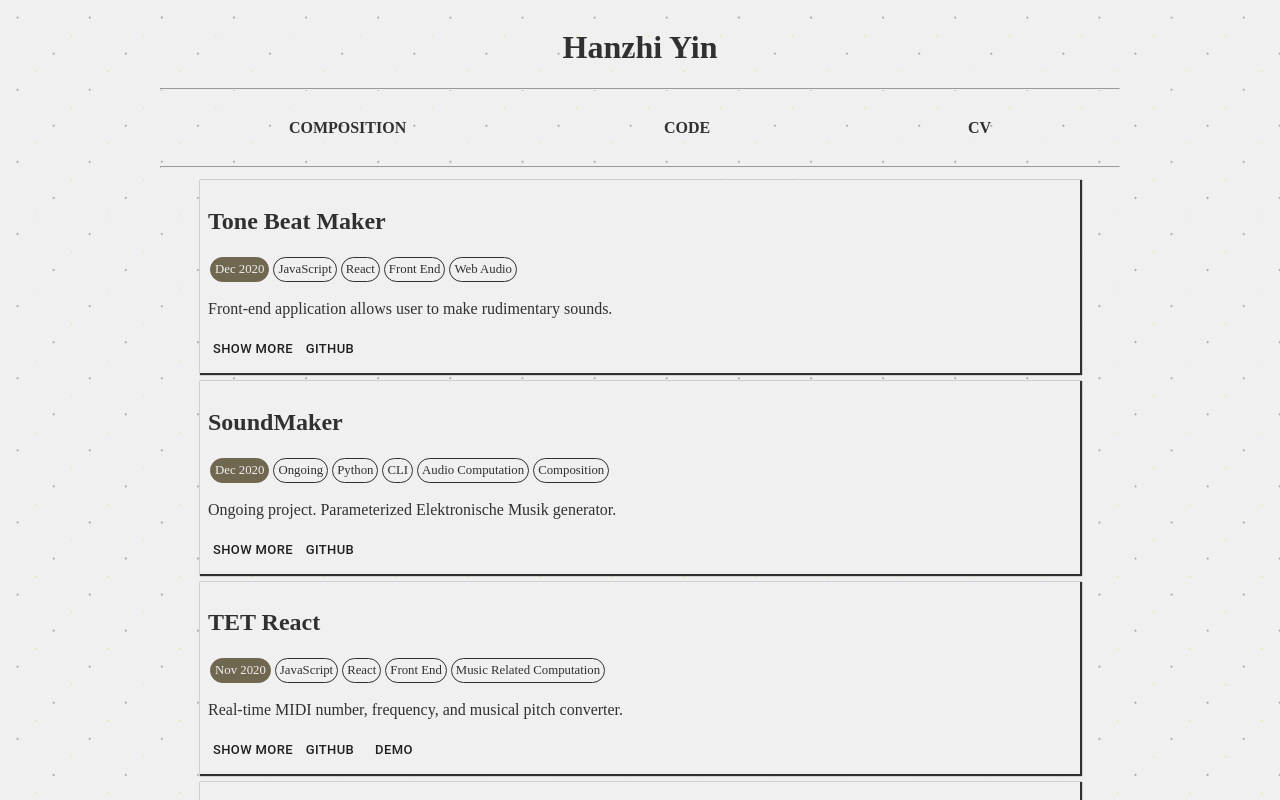
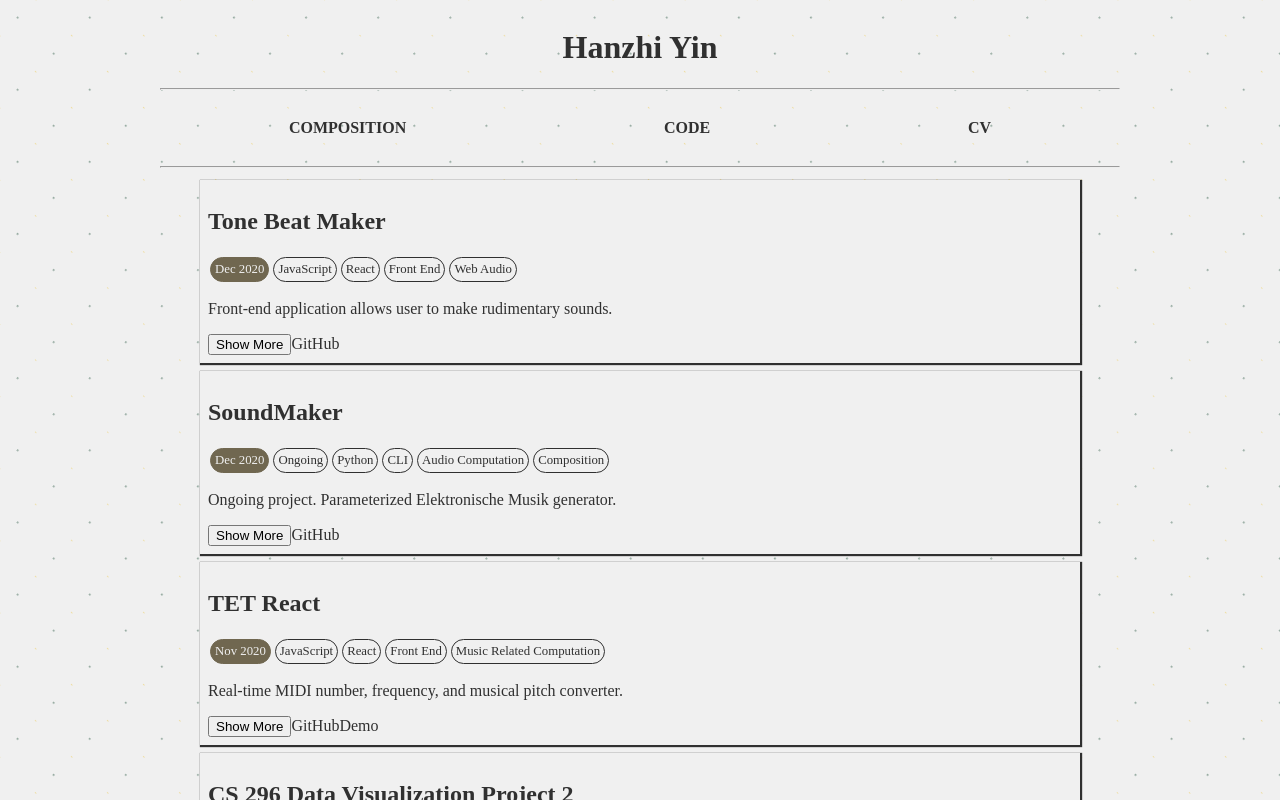
Before and after one commit to int0thewind/www-next, a Next.js app: page /code in a window 1280 px wide. Shown: the top 800 px of the page. Built offline with nearby package versions, Linux system fonts and the light colour scheme; a web font is replaced by a local one.

Commit message:
make own button and link remove ui lib

```diff
--- a/component/ProjectCard.tsx
+++ b/component/ProjectCard.tsx
@@ -1,5 +1,5 @@
 import { useState } from 'react';
-import { Button } from '@material-ui/core';
+import Link from 'next/link';
 import Tag from './Tag';
 import { ProjectInfo } from '../lib';
 
@@ -27,13 +27,15 @@ export default function ProjectCard({ data }: ProjectCardProps) {
       <p>
         {displayDesc ? desc : shortDesc}
       </p>
-      <Button onClick={toggleDisplayDesc} size="small" variant="text">
+      <button type="button" onClick={toggleDisplayDesc} className="project-card-button">
         {displayDesc ? 'Show Less' : 'Show More'}
-      </Button>
+      </button>
       {Object.keys(links).map((key) => (
-        <Button key={key} href={links[key]} size="small" variant="text">
-          {key}
-        </Button>
+        <Link key={key} href={links[key]}>
+          <a target="_blank" rel="noreferrer" className="project-card-link">
+            {key}
+          </a>
+        </Link>
       ))}
       {!colab.length || (
       <>
--- a/package.json
+++ b/package.json
@@ -8,7 +8,6 @@
     "start": "next start"
   },
   "dependencies": {
-    "@material-ui/core": "^4.11.2",
     "next": "10.0.5",
     "react": "17.0.1",
     "react-dom": "17.0.1",
--- a/styles/globals.scss
+++ b/styles/globals.scss
@@ -54,6 +54,7 @@ h1, h2, h3, h4, h5, h6, a, p {
 
 a {
   text-decoration: none;
+  cursor: pointer;
 }
 
 /********************************
@@ -84,7 +85,7 @@ Nav NavItem component definitions
 .nav-item:hover {
   color: $color-primary;
   background-color: $color-background;
-  cursor: pointer;
+  // cursor: pointer;
 }
 
 /********************************
@@ -101,7 +102,7 @@ Footer component definitions
 .footer-icon {
   margin-left: $margin * 2;
   margin-right: $margin * 2;
-  cursor: pointer;
+  // cursor: pointer;
 }
 
 /********************************
@@ -150,3 +151,12 @@ Project Page component definitions
   align-items: flex-start;
   justify-content: flex-start;
 }
+
+.project-card-button {
+  // border: none;
+  // background-color: none;
+}
+
+.project-card-link {
+
+}
```
Also changed, not shown: 1 other file (tests, documents, lock files or other folders).
